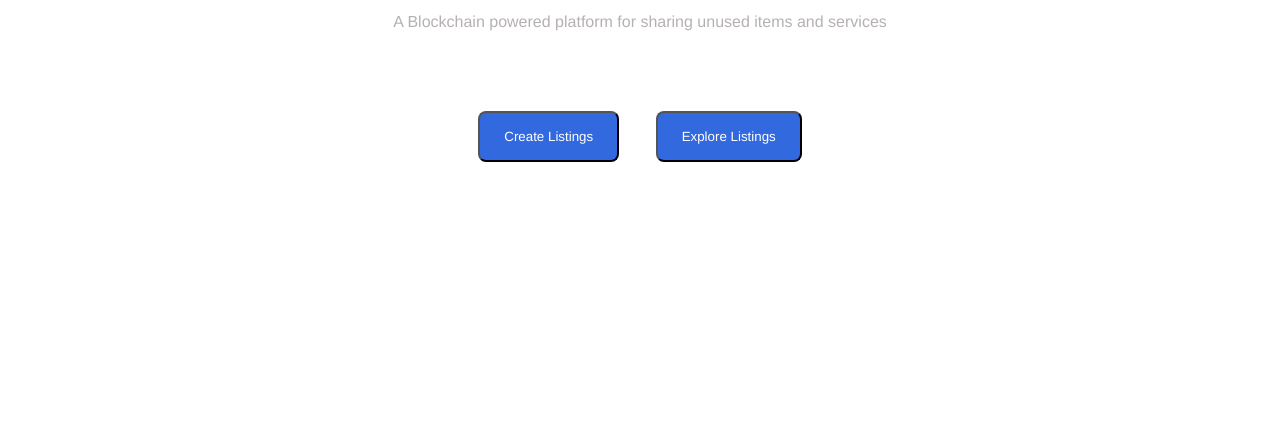
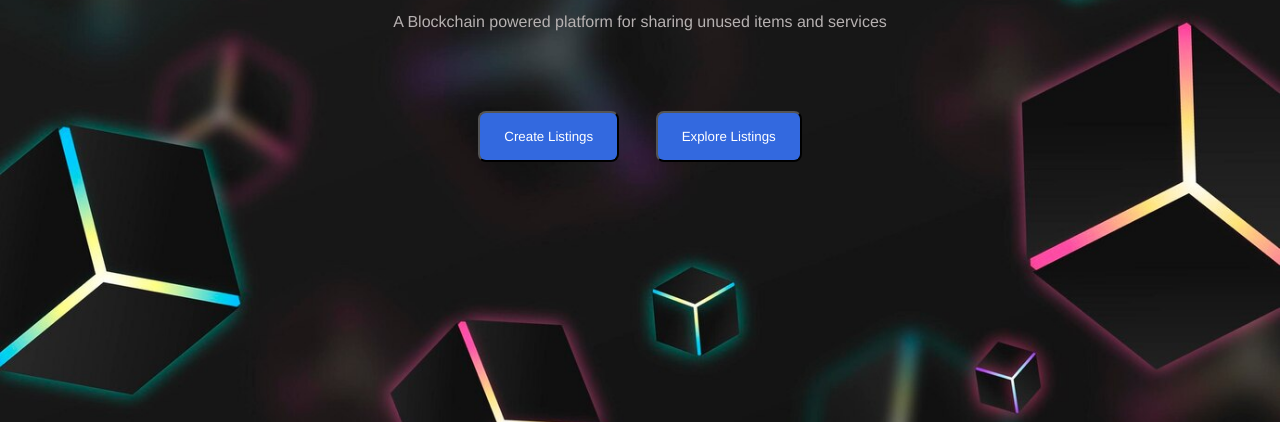
Before and after one commit to Dev-N007/Smart-Share, a plain HTML site: page index.html in a window 1280 px wide. Shown: the part 405-827 px from the top of the page. Drawn offline with Linux system fonts and the light colour scheme.

Commit message:
Added background img

```diff
--- a/style.css
+++ b/style.css
@@ -20,7 +20,7 @@ nav a{
 #hero-section{
     padding: 1rem;
     height: 95vh;
-    background-image:url(".\images\bg.jpg");
+    background-image:url("./images/bg.jpg");
     background-size: cover;
     background-position: center;
     color: white;
```
